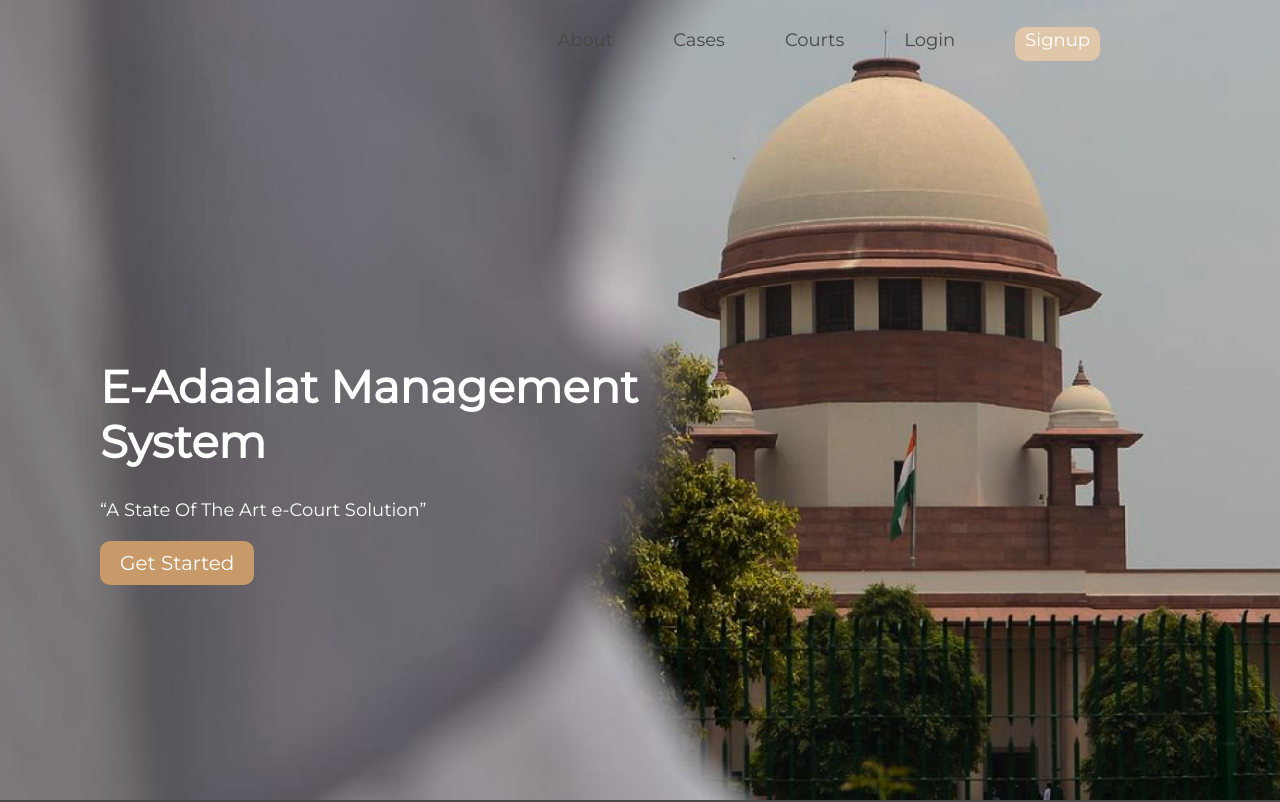
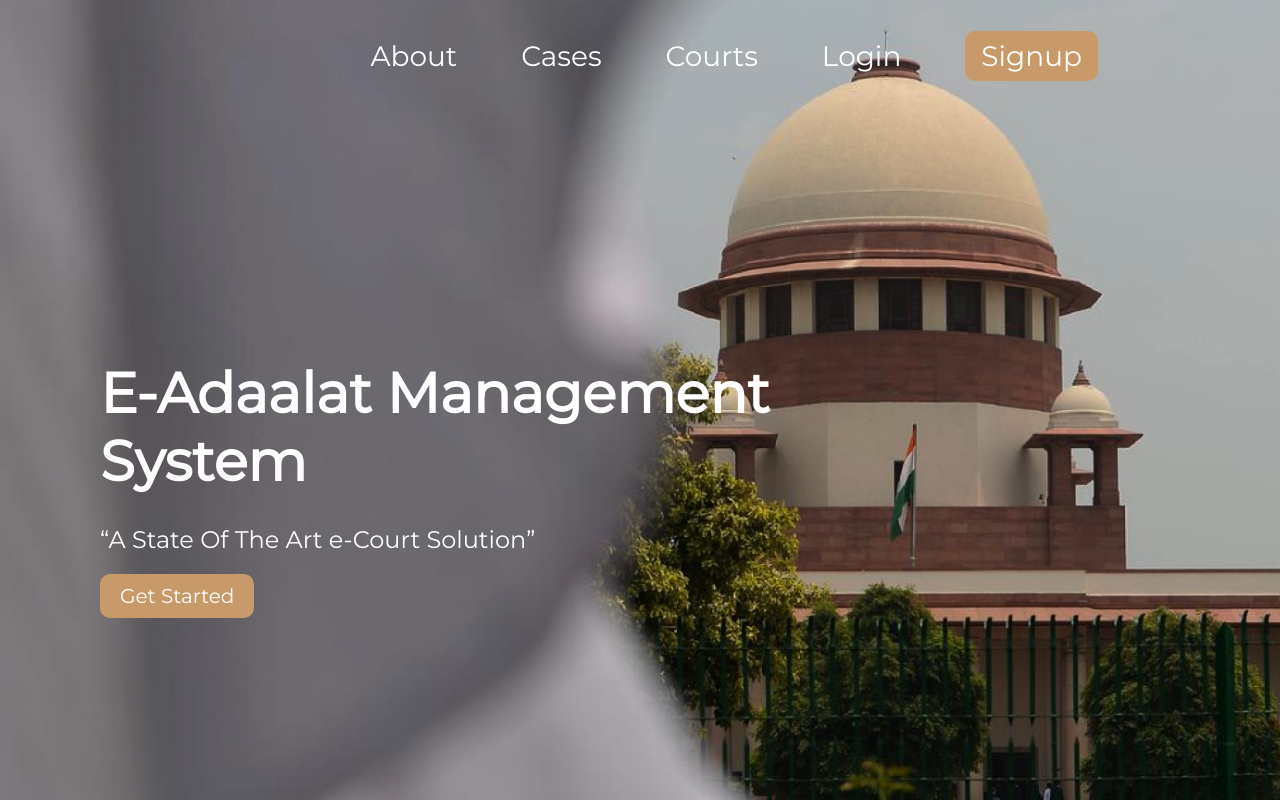
Before and after one commit to shivamdargan/e-court-management-system, a React (Create React App) app in the folder client/: page / in a window 1280 px wide. Shown: the top 802 px of the page. Built offline with nearby package versions, Linux system fonts and the light colour scheme; no server answers.

Commit message:
Landing page UI updates

```diff
--- a/client/public/index.html
+++ b/client/public/index.html
@@ -24,7 +24,7 @@
       work correctly both with client-side routing and a non-root public URL.
       Learn how to configure a non-root public URL by running `npm run build`.
     -->
-    <title>React App</title>
+    <title>e-Adaalat</title>
   </head>
   <body>
     <noscript>You need to enable JavaScript to run this app.</noscript>
--- a/client/src/assets/css/footer.css
+++ b/client/src/assets/css/footer.css
@@ -5,6 +5,7 @@
     background-color: #202020;
     height: 57vh;
     font-family: 'Montserrat', sans-serif;
+    padding-top: 32px;
 }
 
 .footer-1{
--- a/client/src/assets/css/landing.css
+++ b/client/src/assets/css/landing.css
@@ -26,7 +26,7 @@
     text-align: left;
     left: 0;
     margin-left: 0px;
-    font-size: 45px;
+    font-size: 56px;
     color: white;
     margin-bottom: 0px;
     margin-top: 0px;
@@ -38,7 +38,7 @@
 
 .landing-main p{
     text-align: left;
-    font-size: 18px;
+    font-size: 24px;
     color: white;
     margin-top: 0px;
     margin-bottom: 0px;
--- a/client/src/assets/css/navbar.css
+++ b/client/src/assets/css/navbar.css
@@ -7,10 +7,11 @@
     height: 10vh;
     /* background-color: rgba(255, 255, 255, 0.096); */
     /* background-color: rgba(0, 0, 0, 0.247); */
-    color: #484746;
+    color: white;
     align-items: center;
     justify-content: center;
     top: 0;
+    padding-top: 16px;
 }
 
 .nav-links{
@@ -22,15 +23,17 @@
 }
 
 .nav-links a{
-    margin: 0px 30px;
-    font-size: 18px;
+    margin: 16px 32px;
+    font-size: 28px;
+    font-weight: 500;
 }
 
 .signup-btn{
     align-items: center;
-    background: #E1C7AA;
+    justify-content: center;
+    background: #C89A69;
     color: white;
-    padding: 2px 10px 10px 10px;
+    padding: 8px 16px;
     border-radius: 10px;
 
 }
```
Also changed, not shown: 2 other files (tests, documents, lock files or other folders).
